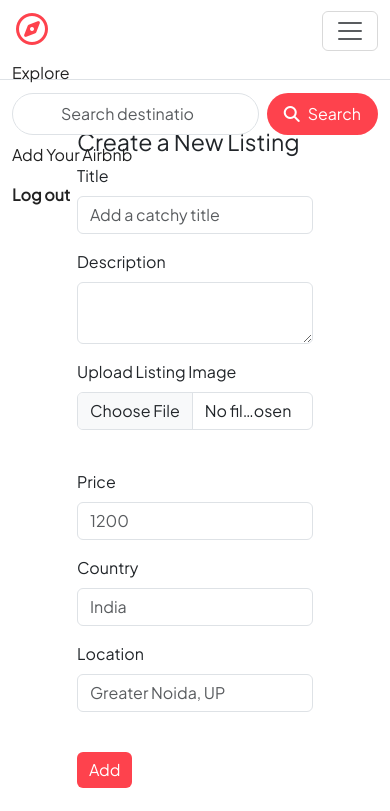
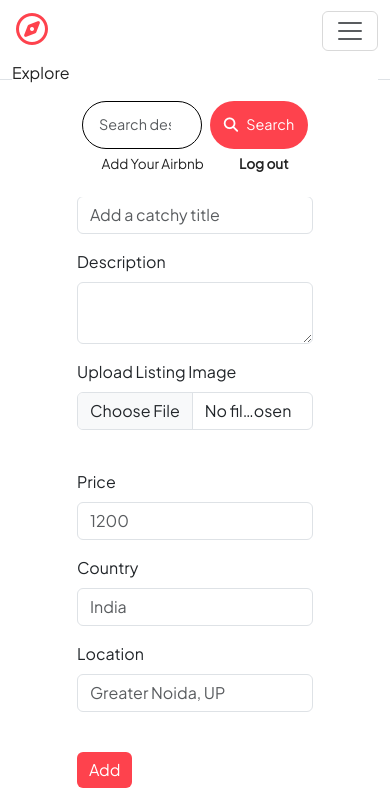
Before and after one commit to Krishnak64/Airbnb-clone-working-Major-Project-, a Node server app: page /listings/new in a window 390 px wide, after a click that opens the changed part. Shown: the top 811 px of the page. Run offline with Node 20, Linux system fonts and the light colour scheme; the visitor is signed in with stand-in values (Sample User, id 1); some libraries are stand-ins or nearby versions.

Commit message:
Updated Navbar File

```diff
--- a/views/includes/navbar.ejs
+++ b/views/includes/navbar.ejs
@@ -21,7 +21,87 @@
     padding: 0.5rem 3rem 0.5rem 3rem;
     font-size: 1rem;
    }
+
+
+
+/* ------------------ Media Queries ------------------ */
+
+/* Extra Large (≥1200px) */
+@media (min-width: 1200px) {
+  .navbar-nav {
+    background-color: white;
+    height: 48px;
+  }
+}
+
+/* Tablets (576px–767px) */
+@media (max-width: 767px) and (min-width: 576px) {
+  .navbar-nav {
+    background-color: white;
+    height: auto;
+  }
+}
+
+/* Phones (<575px) */
+@media (max-width: 575px) {
+  .navbar-nav {
+    background-color: white;
+    height: auto;
+  }
+
+  /* keep signup/login in one line */
+  .navbar-nav.ms-auto {
+    flex-wrap: nowrap;
+    gap: 0.4rem;
+  }
+
+  .navbar-nav.ms-auto .nav-link {
+    font-size: 0.9rem;
+    padding: 0.3rem 0.6rem;
+  }
+
+  /* Adjust search box */
+  .search-inp {
+    padding: 0.4rem 1rem;
+    font-size: 0.9rem;
+    border: 1px solid black;
+
+  }
+
+
+  .search-btn {
+    padding: 0 0.8rem;
+    font-size: 0.9rem;
+  }
+}
+
+/* Small Phones (<400px) */
+@media (max-width: 400px) {
+  .navbar-nav {
+    background-color: white;
+    height: 48px;
+  }
+
+  .navbar-nav.ms-auto {
+    flex-direction: row;
+    flex-wrap: nowrap;
+    justify-content: center;
+  }
+
+  .navbar-nav.ms-auto .nav-link {
+    font-size: 0.85rem;
+    margin: 0 0.3rem;
+  }
+
+  .search-inp {
+    width: 120px;
+
+
+  }
+}
 </style>
+
+
 
 <nav class="navbar navbar-expand-md bg-body-light border-bottom sticky-top">
   <div class="container-fluid">
--- a/views/listings/show.ejs
+++ b/views/listings/show.ejs
@@ -52,8 +52,6 @@
   }
 }
 </style>
-
-
 
 
 <div class="row mt-4">
```
